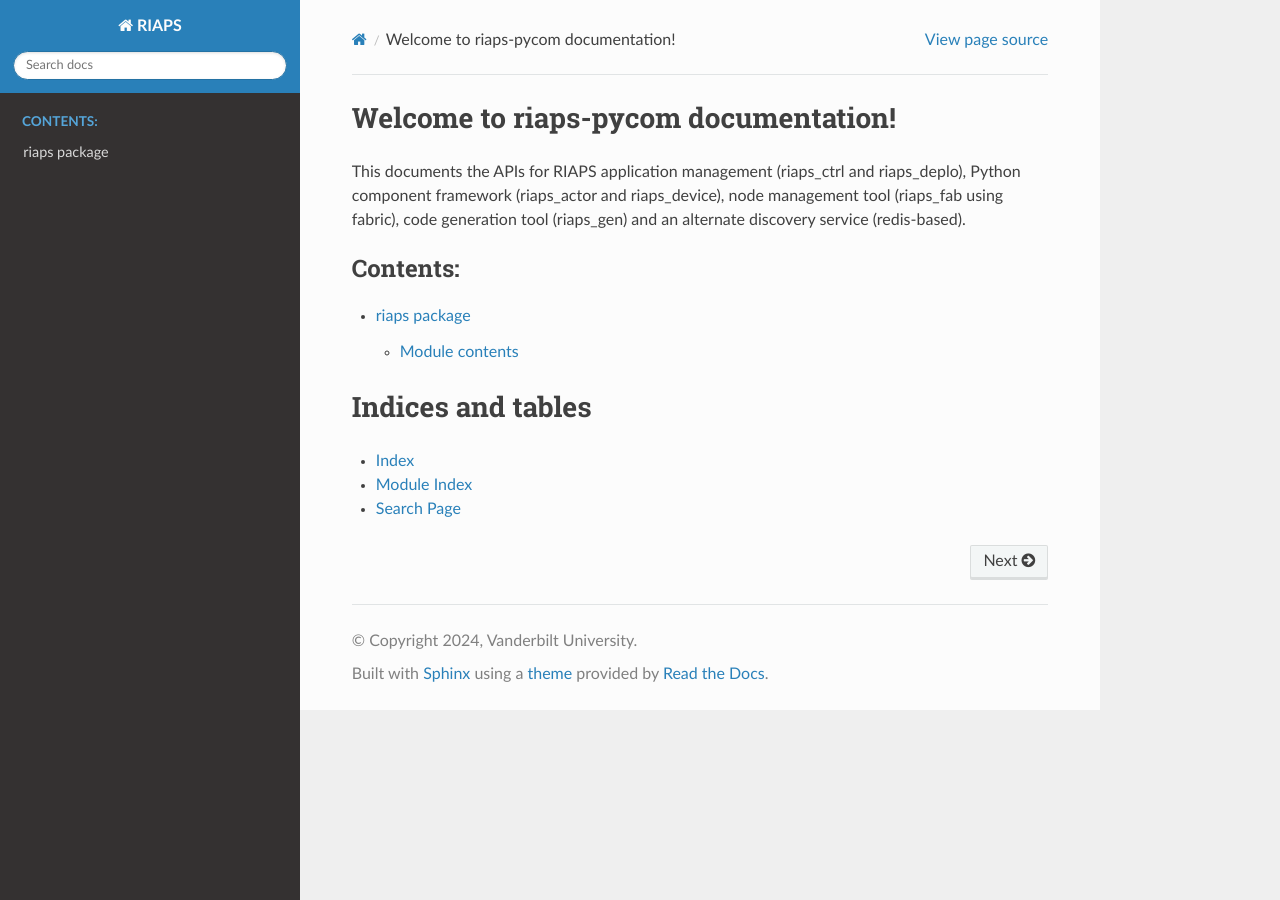
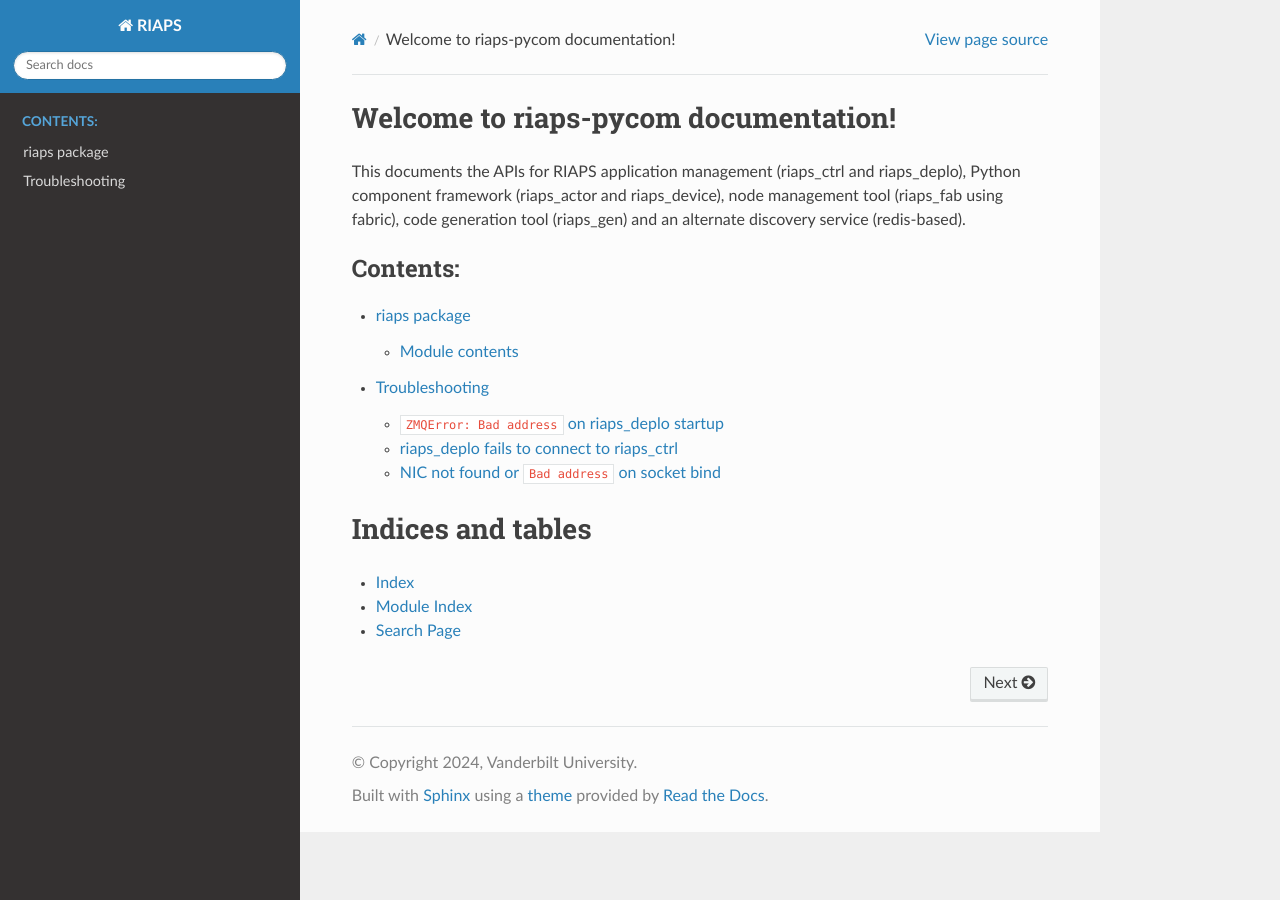
Before and after one commit to RIAPS/riaps-pycom, a Sphinx documentation site: the page built from doc/source/index.rst, in a window 1280 px wide. Built offline with Sphinx 7.4.7 and the Read the Docs theme 3.1.0, drawn with Linux system fonts in a browser that asks for light colours; some of the changed lines change nothing that is shown.

Commit message:
docs: troubleshooting

```diff
--- a/doc/source/index.rst
+++ b/doc/source/index.rst
@@ -16,6 +16,7 @@
    :caption: Contents:
 
    riaps
+   troubleshooting
 
 
 Indices and tables
--- /dev/null
+++ b/doc/source/troubleshooting.rst
@@ -0,0 +1,134 @@
+Troubleshooting
+===============
+
+This page covers installation and runtime issues that are not obvious from error messages alone.
+
+.. contents:: On this page
+   :local:
+   :depth: 2
+
+
+``ZMQError: Bad address`` on riaps_deplo startup
+-------------------------------------------------
+
+**Symptom**
+
+``riaps_deplo`` crashes within milliseconds of starting. Multiple threads fail simultaneously with::
+
+    zmq.error.ZMQError: Bad address
+
+The affected threads are ``SpcMonitorThread`` (spcmon.py), ``NICMonitor``, ``FMMonitor``,
+and ``DeploymentManager`` (fm.py, depm.py). Concurrently, ``riaps_ctrl`` may log::
+
+    ? Query: AttributeError("'NoneType' object has no attribute 'value'")
+
+**Root cause**
+
+``riaps_deplo`` uses ``zmq.Context.shadow(Zsys.init().value)`` to share a single ZMQ context
+between pyzmq and czmq/zyre. This requires both libraries to link against the **same in-process
+instance** of libzmq.
+
+pip wheels for pyzmq bundle a private copy of libzmq inside
+``pyzmq.libs/libzmq-<hash>.so``. When a pip-installed pyzmq is present alongside the system
+czmq (which links against ``/usr/lib/x86_64-linux-gnu/libzmq.so.5``), two separate libzmq
+instances are loaded into the process. A context pointer created by one instance is invalid
+in the other, causing every ``context.socket()`` call to fail with ``Bad address``.
+
+The ``? Query: AttributeError`` in ``riaps_ctrl`` is a downstream consequence: the controller
+queries the newly-connected deplo node, the node crashes before answering, and ``res.value``
+fails because ``res`` is ``None``.
+
+**Diagnosis**
+
+Check which libzmq pyzmq is actually using::
+
+    find /usr/local/lib/python3.10/dist-packages/zmq -name "*.so" | head -1 | xargs ldd | grep zmq
+
+- **System libzmq** (correct): ``libzmq.so.5 => /usr/lib/x86_64-linux-gnu/libzmq.so.5``
+- **Bundled libzmq** (broken): path contains ``pyzmq.libs/``
+
+You can also run the smoke test that mirrors the pattern in ``riaps_deplo`` directly::
+
+    python3 -c "
+    from czmq import Zsys
+    import zmq
+    ctx = Zsys.init()
+    zctx = zmq.Context.shadow(ctx.value)
+    Zsys.handler_reset()
+    s = zctx.socket(zmq.ROUTER)
+    s.close()
+    print('OK')
+    "
+
+If this raises ``ZMQError: Bad address``, the bundled libzmq is the cause.
+
+**Fix**
+
+Reinstall pyzmq from source so it compiles against the system libzmq::
+
+    sudo pip3 install --force-reinstall --no-binary pyzmq "pyzmq>=25.1.2"
+
+The ``--no-binary`` flag is what matters: it forces a source build rather than downloading a
+pre-built wheel. After reinstalling, rerun the smoke test above to confirm.
+
+.. note::
+   Any subsequent ``pip install --upgrade pyzmq`` (without ``--no-binary``) will revert to a
+   bundled-libzmq wheel and re-introduce the problem. Always include ``--no-binary pyzmq``
+   when upgrading.
+
+
+riaps_deplo fails to connect to riaps_ctrl
+------------------------------------------
+
+**Symptom**
+
+``riaps_deplo`` logs repeated connection failures::
+
+    Failed to connect via rpyc[<ip>:8888]: [Errno 111] Connection refused
+
+**Root cause**
+
+``riaps_deplo`` connects to ``riaps_ctrl`` immediately on startup. The controller must be
+running and listening on port 8888 before deplo is started.
+
+**Service startup order**
+
+Start services in this order:
+
+1. ``sudo riaps_ctrl`` — the controller. This also manages the discovery service internally.
+2. ``sudo -E riaps_deplo`` — the deployment manager.
+
+Do **not** start ``riaps_disco`` manually. ``riaps_ctrl`` manages it.
+
+Confirm ``riaps_ctrl`` is listening before starting deplo::
+
+    ss -tlnp | grep 8888
+
+The RPyC registry service must also be running (it is enabled at boot via systemd)::
+
+    systemctl is-active riaps-rpyc-registry.service
+
+
+NIC not found or ``Bad address`` on socket bind
+------------------------------------------------
+
+**Symptom**
+
+``riaps_deplo`` warns that the configured network interface was not found, or zyre/czmq
+fails to bind sockets.
+
+**Cause**
+
+The ``nic_name`` in ``/etc/riaps/riaps.conf`` names an interface that does not exist or has
+no IPv4 address. ``riaps_deplo`` falls back to the first available interface, which may not
+be the intended one.
+
+**Fix**
+
+Check which interfaces are available::
+
+    ip addr show
+
+Update ``nic_name`` in ``/etc/riaps/riaps.conf`` to match an interface that is up and has an
+IPv4 address. For Tailscale-based setups, ``tailscale0`` is the correct value once the
+Tailscale daemon is running.
```
